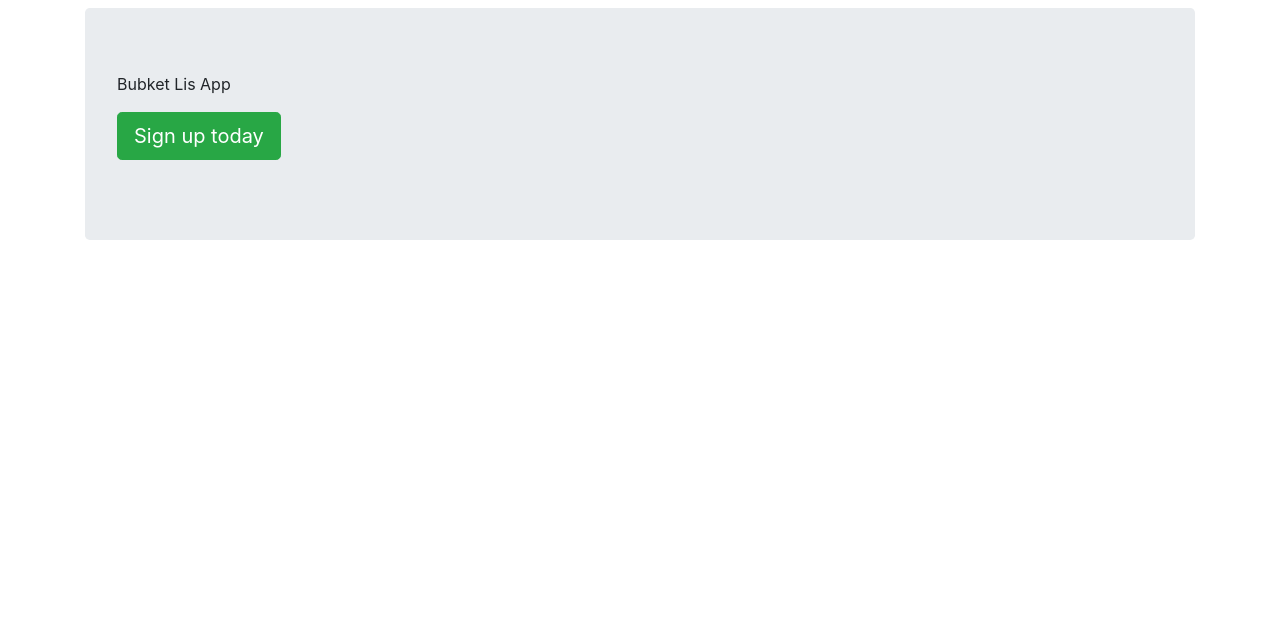
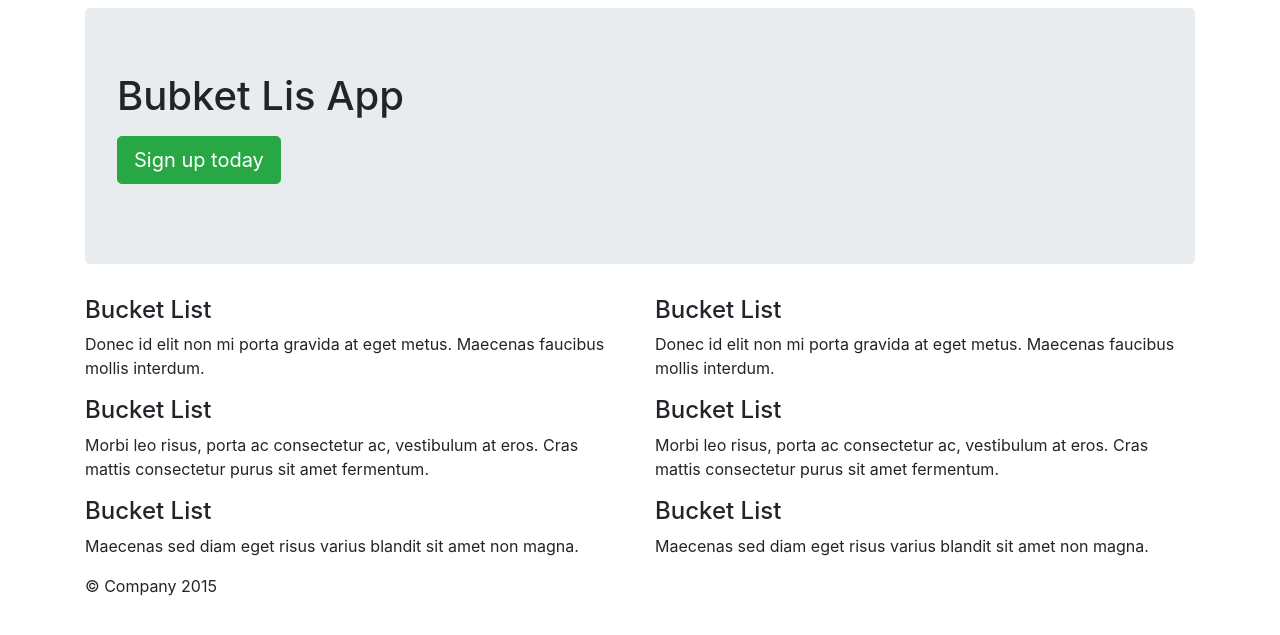
Before and after one commit to mikemalam/Flaskapp, a Flask app: page / in a window 1280 px wide. Shown: the part 58-693 px from the top of the page. Run offline with Flask 2, Linux system fonts and the light colour scheme; some libraries are stand-ins or nearby versions.

Commit message:
completed templete index file

```diff
--- a/templates/index.html
+++ b/templates/index.html
@@ -25,12 +25,43 @@
 			<h3 class="text-muted">Python Flask App</h3>
 		</div>
 
-		<div class="jumbotron"
+		<div class="jumbotron">
 			<h1>Bubket Lis App</h1>
 			<p class="lead"></p>
 			<p><a class="btn btn-lg btn-success" href="showSignUp" role="button">Sign up today</a>
 			</p>
 		</div>
+
+		<div class="row marketing">
+			<div class="col-lg-6">
+				<h4>Bucket List</h4>
+				<p>Donec id elit non mi porta gravida at eget metus. Maecenas faucibus mollis interdum.</p>
+
+				<h4>Bucket List</h4>
+				<p>Morbi leo risus, porta ac consectetur ac, vestibulum at eros. Cras mattis consectetur purus sit amet fermentum.</p>
+
+
+				<h4>Bucket List</h4>
+				<p>Maecenas sed diam eget risus varius blandit sit amet non magna.</p>
+			</div>
+
+			<div class="col-lg-6">
+				<h4>Bucket List</h4>
+				<p>Donec id elit non mi porta gravida at eget metus. Maecenas faucibus mollis interdum.</p>
+
+				<h4>Bucket List</h4>
+				<p>Morbi leo risus, porta ac consectetur ac, vestibulum at eros. Cras mattis consectetur purus sit amet fermentum.</p>
+
+
+				<h4>Bucket List</h4>
+				<p>Maecenas sed diam eget risus varius blandit sit amet non magna.</p>
+			</div>
+		</div>
+
+		<footer class="footer">
+			<p>&copy; Company 2015</p>
+		</footer>
+
 	</div>
 
 </body>
```
